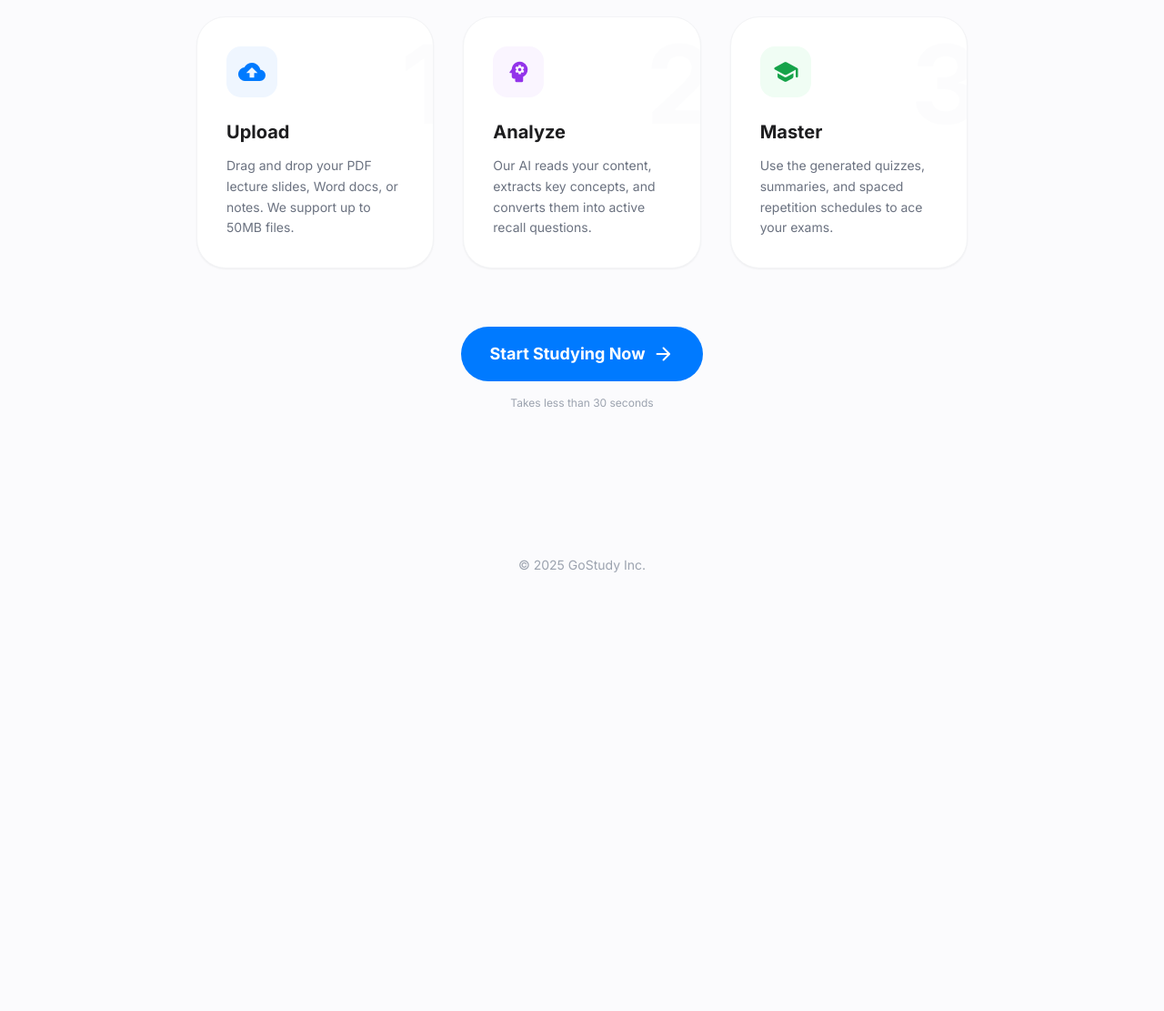
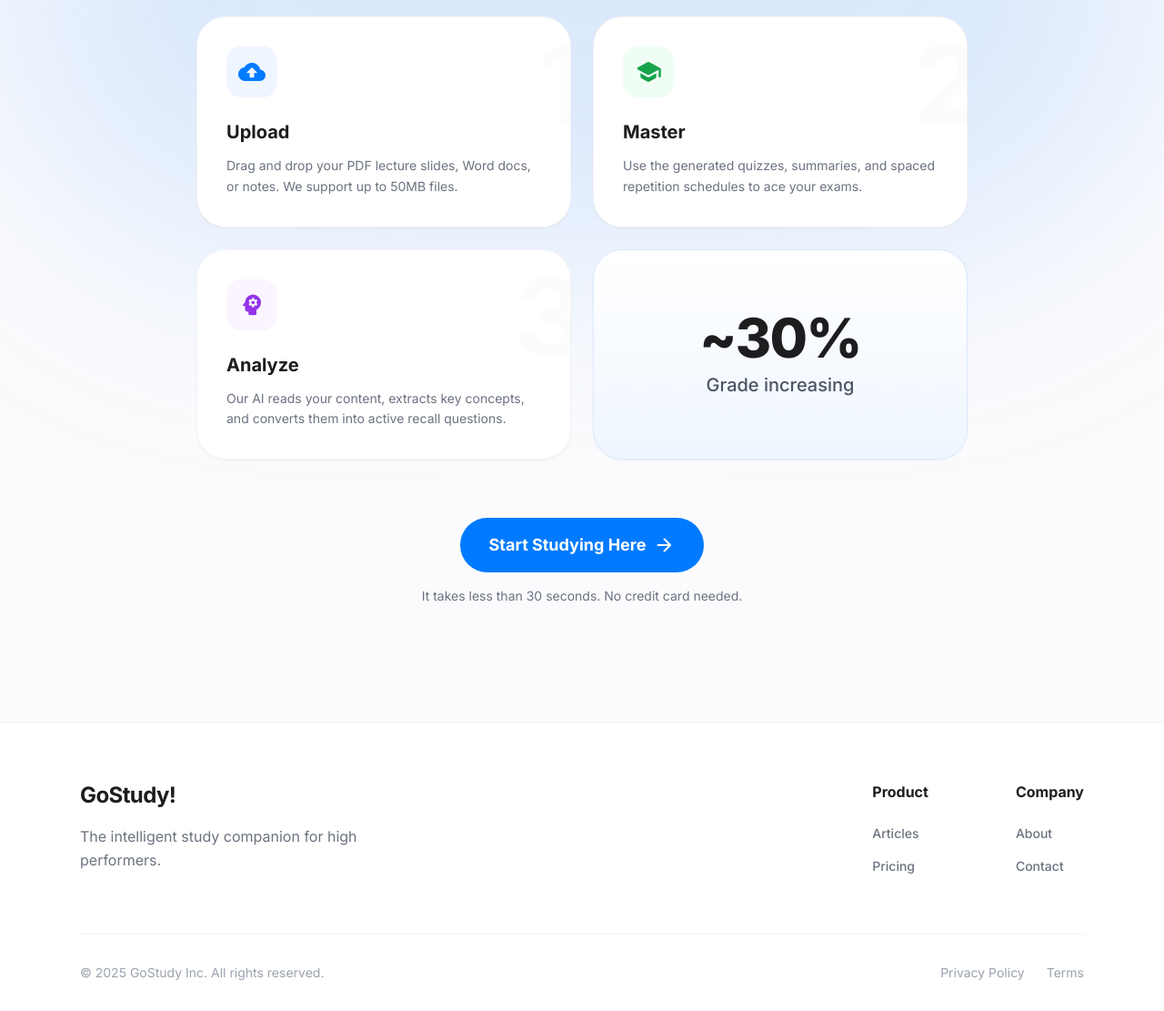
Before and after one commit to lorenzogemini13-ui/gostudy-, a website with bundled scripts: page onboarding/index.html in a window 1280 px wide. Shown: the part 317-1428 px from the top of the page at 91% size. Before the commit the page ends 980 px from the top, so only its background shows below. Built offline with nearby package versions, Linux system fonts and the light colour scheme; no server answers.

Commit message:
onboarding and articles optimization

```diff
--- a/onboarding/index.html
+++ b/onboarding/index.html
@@ -39,7 +39,10 @@
 
   <main class="max-w-4xl mx-auto px-6 py-32">
 
-    <div class="text-center mb-16">
+    <!-- Background Glow -->
+    <div class="absolute top-0 left-1/2 -translate-x-1/2 w-full h-[600px] bg-blue-400/20 blur-[120px] rounded-full pointer-events-none -z-10"></div>
+
+    <div class="relative z-10 text-center mb-16">
       <div class="inline-flex items-center gap-2 px-3 py-1 rounded-full bg-blue-50 border border-blue-100 text-primary text-xs font-semibold mb-6 uppercase tracking-wide">
         <span class="w-2 h-2 rounded-full bg-primary animate-pulse"></span>
         Quick Start Guide
@@ -49,10 +52,10 @@
     </div>
 
     <!-- Steps Grid -->
-    <div class="grid grid-cols-1 md:grid-cols-3 gap-8 mb-16">
+    <div class="relative z-10 grid grid-cols-1 md:grid-cols-2 gap-6 mb-16 max-w-5xl mx-auto">
 
-      <!-- Step 1 -->
-      <div class="step-card bg-white p-8 rounded-[2rem] border border-gray-100 shadow-sm relative overflow-hidden">
+      <!-- Step 1: Upload -->
+      <div class="step-card bg-white p-8 rounded-[2rem] border border-gray-100 shadow-sm relative overflow-hidden h-full">
         <div class="absolute -right-4 -top-4 text-[120px] font-bold text-gray-50 opacity-50 z-0">1</div>
         <div class="relative z-10">
           <div class="w-14 h-14 bg-blue-50 text-primary rounded-2xl flex items-center justify-center mb-6">
@@ -65,9 +68,23 @@
         </div>
       </div>
 
-      <!-- Step 2 -->
-      <div class="step-card bg-white p-8 rounded-[2rem] border border-gray-100 shadow-sm relative overflow-hidden">
+      <!-- Step 2: Master (WAS Step 3) -->
+      <div class="step-card bg-white p-8 rounded-[2rem] border border-gray-100 shadow-sm relative overflow-hidden h-full">
         <div class="absolute -right-4 -top-4 text-[120px] font-bold text-gray-50 opacity-50 z-0">2</div>
+        <div class="relative z-10">
+           <div class="w-14 h-14 bg-green-50 text-green-600 rounded-2xl flex items-center justify-center mb-6">
+            <span class="material-icons-round text-3xl">school</span>
+          </div>
+          <h3 class="text-xl font-bold mb-3">Master</h3>
+          <p class="text-gray-500 leading-relaxed text-sm">
+            Use the generated quizzes, summaries, and spaced repetition schedules to ace your exams.
+          </p>
+        </div>
+      </div>
+
+      <!-- Step 3: Analyze (WAS Step 2) -->
+      <div class="step-card bg-white p-8 rounded-[2rem] border border-gray-100 shadow-sm relative overflow-hidden h-full">
+        <div class="absolute -right-4 -top-4 text-[120px] font-bold text-gray-50 opacity-50 z-0">3</div>
         <div class="relative z-10">
            <div class="w-14 h-14 bg-purple-50 text-purple-600 rounded-2xl flex items-center justify-center mb-6">
             <span class="material-icons-round text-3xl">psychology</span>
@@ -79,35 +96,64 @@
         </div>
       </div>
 
-      <!-- Step 3 -->
-      <div class="step-card bg-white p-8 rounded-[2rem] border border-gray-100 shadow-sm relative overflow-hidden">
-        <div class="absolute -right-4 -top-4 text-[120px] font-bold text-gray-50 opacity-50 z-0">3</div>
+      <!-- Step 4: Grade Increase (NEW) -->
+      <div class="step-card bg-gradient-to-b from-white to-blue-50 p-8 rounded-[2rem] border border-blue-100 shadow-sm relative overflow-hidden h-full flex flex-col justify-center items-center text-center">
         <div class="relative z-10">
-           <div class="w-14 h-14 bg-green-50 text-green-600 rounded-2xl flex items-center justify-center mb-6">
-            <span class="material-icons-round text-3xl">school</span>
-          </div>
-          <h3 class="text-xl font-bold mb-3">Master</h3>
-          <p class="text-gray-500 leading-relaxed text-sm">
-            Use the generated quizzes, summaries, and spaced repetition schedules to ace your exams.
-          </p>
+          <div class="text-6xl font-extrabold text-dark mb-2 tracking-tight">~30%</div>
+          <div class="text-xl text-gray-600 font-medium">Grade increasing</div>
         </div>
       </div>
 
     </div>
 
     <!-- CTA -->
-    <div class="text-center">
+    <div class="relative z-10 text-center">
       <a href="/dashboard/index.html" class="inline-flex items-center gap-2 bg-primary text-white px-8 py-4 rounded-full text-lg font-bold hover:bg-blue-600 hover:shadow-lg hover:-translate-y-1 transition-all duration-300">
-        Start Studying Now
+        Start Studying Here
         <span class="material-icons-round">arrow_forward</span>
       </a>
-      <p class="mt-4 text-xs text-gray-400">Takes less than 30 seconds</p>
+      <p class="mt-4 text-sm text-gray-500">It takes less than 30 seconds. No credit card needed.</p>
     </div>
 
   </main>
 
-  <footer class="text-center py-8 text-gray-400 text-sm">
-    &copy; 2025 GoStudy Inc.
+    <!-- footer -->
+  <footer class="bg-white border-t border-gray-100 pt-16 pb-8">
+    <div class="max-w-6xl mx-auto px-6">
+      <div class="flex flex-col md:flex-row justify-between gap-12 mb-16">
+        <div class="max-w-sm">
+          <a class="font-bold text-2xl text-dark tracking-tight mb-4 block" href="index.html">GoStudy!</a>
+          <p class="text-gray-500 leading-relaxed">
+            The intelligent study companion for high performers.
+          </p>
+        </div>
+
+        <div class="flex gap-12 md:gap-24">
+          <div>
+            <h4 class="font-bold text-dark mb-6">Product</h4>
+            <ul class="space-y-4 text-sm text-gray-500 font-medium">
+              <li><a href="/articles/" class="hover:text-primary transition-colors">Articles</a></li>
+              <li><a href="/index.html#pricing" class="hover:text-primary transition-colors">Pricing</a></li>
+            </ul>
+          </div>
+          <div>
+            <h4 class="font-bold text-dark mb-6">Company</h4>
+            <ul class="space-y-4 text-sm text-gray-500 font-medium">
+              <li><a href="/about/" class="hover:text-primary transition-colors">About</a></li>
+              <li><a href="/contact/" class="hover:text-primary transition-colors">Contact</a></li>
+            </ul>
+          </div>
+        </div>
+      </div>
+
+      <div class="border-t border-gray-100 pt-8 flex flex-col md:flex-row justify-between items-center gap-4 text-sm text-gray-400">
+        <div>&copy; 2025 GoStudy Inc. All rights reserved.</div>
+        <div class="flex gap-6">
+          <a href="/privacy/" class="hover:text-dark transition-colors">Privacy Policy</a>
+          <a href="/terms/" class="hover:text-dark transition-colors">Terms</a>
+        </div>
+      </div>
+    </div>
   </footer>
 
 </body>
```
Also changed, not shown: about/index.html (+1 -1 lines), contact/index.html (+1 -1 lines), dashboard/index.html (+1 -1 lines), login/index.html (+1 -1 lines), privacy/index.html (+1 -1 lines).
